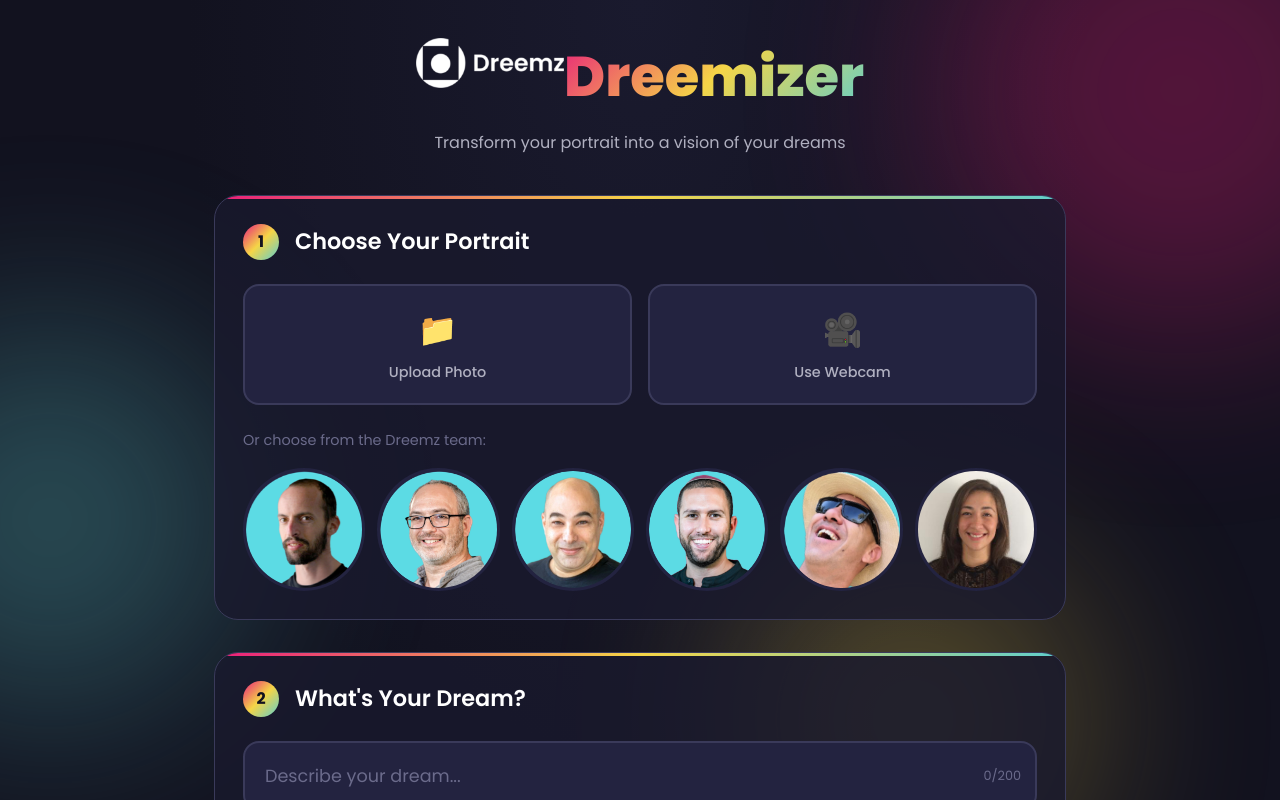
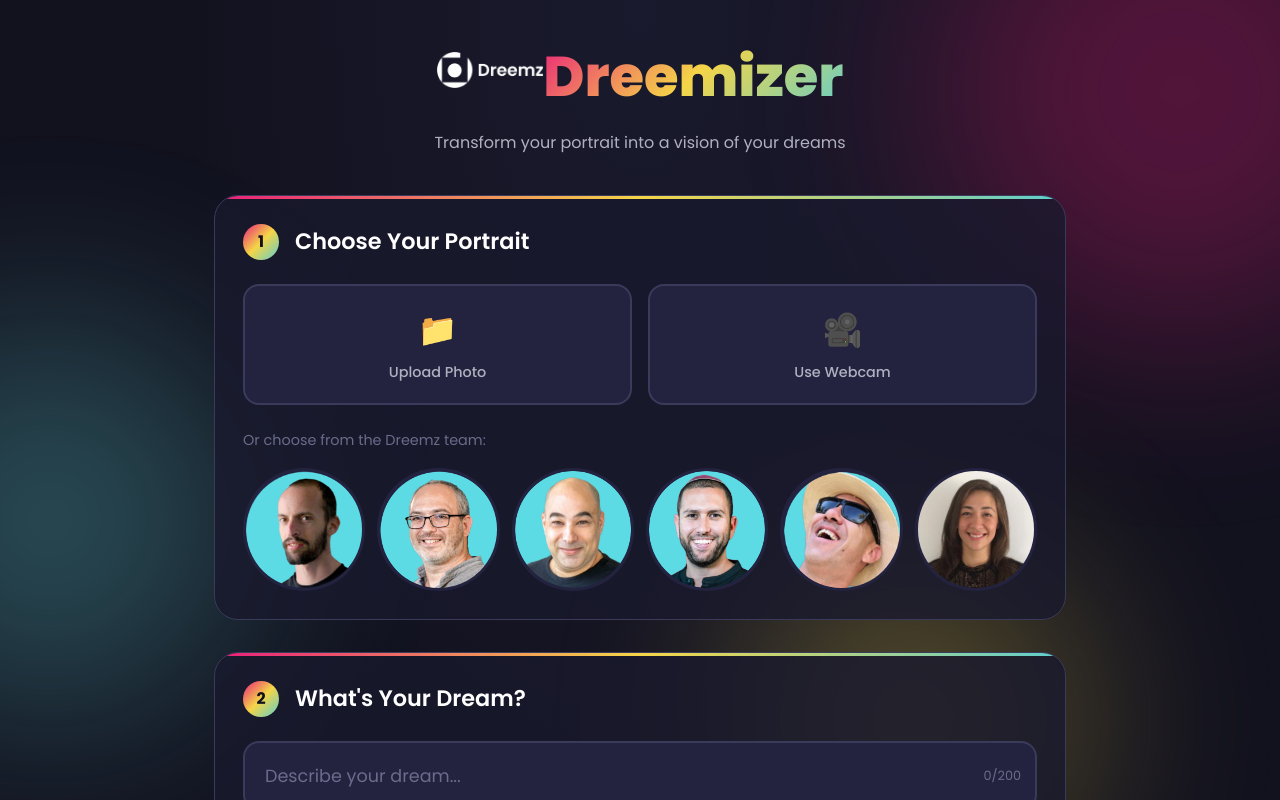
Before and after one commit to aviz85/dreemz-dreamer-avatar, a React (Vite) app: page / in a window 1280 px wide. Shown: the top 800 px of the page. Built offline with nearby package versions, Linux system fonts and the light colour scheme.

Commit message:
Make logo smaller (36px)

```diff
--- a/src/App.css
+++ b/src/App.css
@@ -60,7 +60,7 @@
 }
 
 .logo {
-  height: 50px;
+  height: 36px;
   margin-bottom: 0.5rem;
 }
 
```
